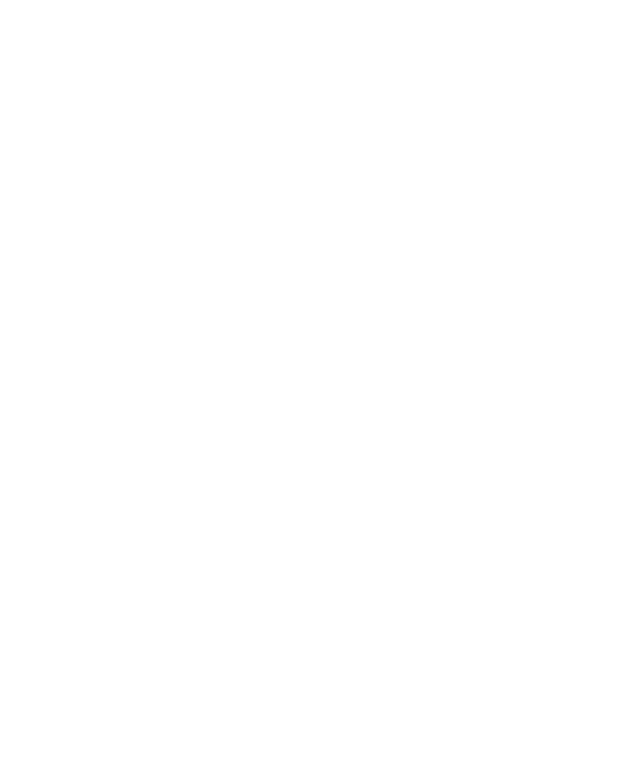
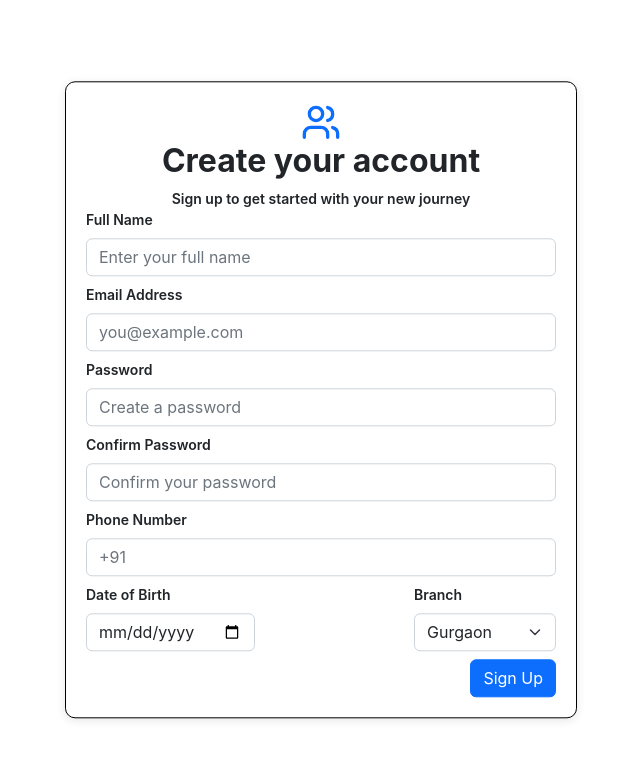
Before and after one commit to ksahana-developer/gymapp-frontend, a React (Create React App) app in the folder frontend-gym/: page /signup in a window 1280 px wide. Before the commit this address had no page. Shown: the top 758 px of the page, without its empty margins (319-959 px from the left). Built offline with nearby package versions, Linux system fonts and the light colour scheme.

Commit message:
added UI for signup

```diff
--- a/frontend-gym/src/App.js
+++ b/frontend-gym/src/App.js
@@ -9,6 +9,7 @@
 import Profile from './pages/Profile/Profile';
 import Login from './pages/Login/Login';
 import { useEffect, useState } from 'react';
+import SignUp from './components/SignUp/SignUp';
 
 function App() {
   const [isLoggedIn, setIsLoggedIn] = useState(false)
@@ -25,6 +26,7 @@
         <Route path="/subscriptions" element={<Subscriptions />} />
         <Route path="/memberships" element={<Memberships />} />
         <Route path="/profile" element={<Profile />} />
+        <Route path="/signup" element= {<SignUp />} />
       </Routes>
     </div>
   </Router >
--- /dev/null
+++ b/frontend-gym/src/components/SignUp/SignUp.jsx
@@ -0,0 +1,138 @@
+import { LuUsers } from "react-icons/lu";
+
+const SignUp = () => {
+  return (
+    <div
+      className="centered-content d-flex flex-column"
+      style={{ fontWeight: "600", fontSize: "14px" }}
+    >
+        <div className="d-flex flex-column text-center">
+            <div style={{borderRadius:"5px", background:""}}><LuUsers style={{color :"#0d6efd"}} size={40}/></div>
+          <h2 style={{ fontWeight: "bold" }}>Create your account</h2>
+          <span>Sign up to get started with your new journey</span>
+        </div>
+      <form>
+        <div>
+          <label htmlFor="name" className="form-label">
+            Full Name
+          </label>
+          <input
+            type="text"
+            className="form-control"
+            id="name"
+            name="name"
+            // value={formData.name}
+            // onChange={handleChange}
+            placeholder="Enter your full name"
+            required
+          />
+        </div>
+
+        <div>
+          <label htmlFor="email" className="form-label mt-2">
+            Email Address
+          </label>
+          <input
+            type="email"
+            className="form-control"
+            id="email"
+            name="email"
+            placeholder="you@example.com"
+            // value={formData.email}
+            // onChange={handleChange}
+            required
+          />
+        </div>
+
+        <div>
+          <label htmlFor="password" className="form-label mt-2">
+            Password
+          </label>
+          <input
+            type="password"
+            className="form-control"
+            id="password"
+            name="password"
+            placeholder="Create a password"
+            // value={formData.password}
+            // onChange={handleChange}
+            required
+          />
+        </div>
+
+        <div>
+          <label htmlFor="confirmPassword" className="form-label mt-2">
+            Confirm Password
+          </label>
+          <input
+            type="password"
+            className="form-control"
+            id="confirmPassword"
+            name="confirmPassword"
+            placeholder="Confirm your password"
+            // value={formData.confirmPassword}
+            // onChange={handleChange}
+            required
+          />
+        </div>
+
+        <div className="mb-2">
+          <label htmlFor="phoneNo" className="form-label mt-2">
+            Phone Number
+          </label>
+          <input
+            type="phoneNumber"
+            className="form-control"
+            id="phoneNo"
+            name="phoneNo"
+            placeholder="+91"
+            // value={formData.phoneNo}
+            // onChange={handleChange}
+            required
+          />
+        </div>
+
+        <div className="d-flex gap-3 justify-content-between">
+          <div>
+            <label htmlFor="dateOfBirth" className="form-label">
+              Date of Birth
+            </label>
+            <input
+              type="date"
+              className="form-control"
+              id="dateOfBirth"
+              name="dateOfBirth"
+            //   value={formData.dateOfBirth}
+            //   onChange={handleChange}
+              required
+            />
+          </div>
+          <div className="mb-1">
+          <label htmlFor="branch" className="form-label">
+            Branch
+          </label>
+          <select
+            id="branch"
+            name="branch"
+            className="form-select"
+            // value={formData.branch}
+            // onChange={handleChange}
+          >
+            <option value="Gurgaon">Gurgaon</option>
+            <option value="Ahmedabad">Ahmedabad</option>
+            <option value="Chennai">Chennai</option>
+          </select>
+        </div>
+        </div>
+
+        <div className="d-flex justify-content-end mt-1">
+          <button type="submit" className="btn btn-primary">
+            Sign Up
+          </button>
+        </div>
+      </form>
+    </div>
+  );
+};
+
+export default SignUp;
```
Also changed, not shown: frontend-gym/src/pages/SignUp/SignUp.jsx (+19 -0 lines), frontend-gym/src/components/SignUp/SignUp.css (added).
